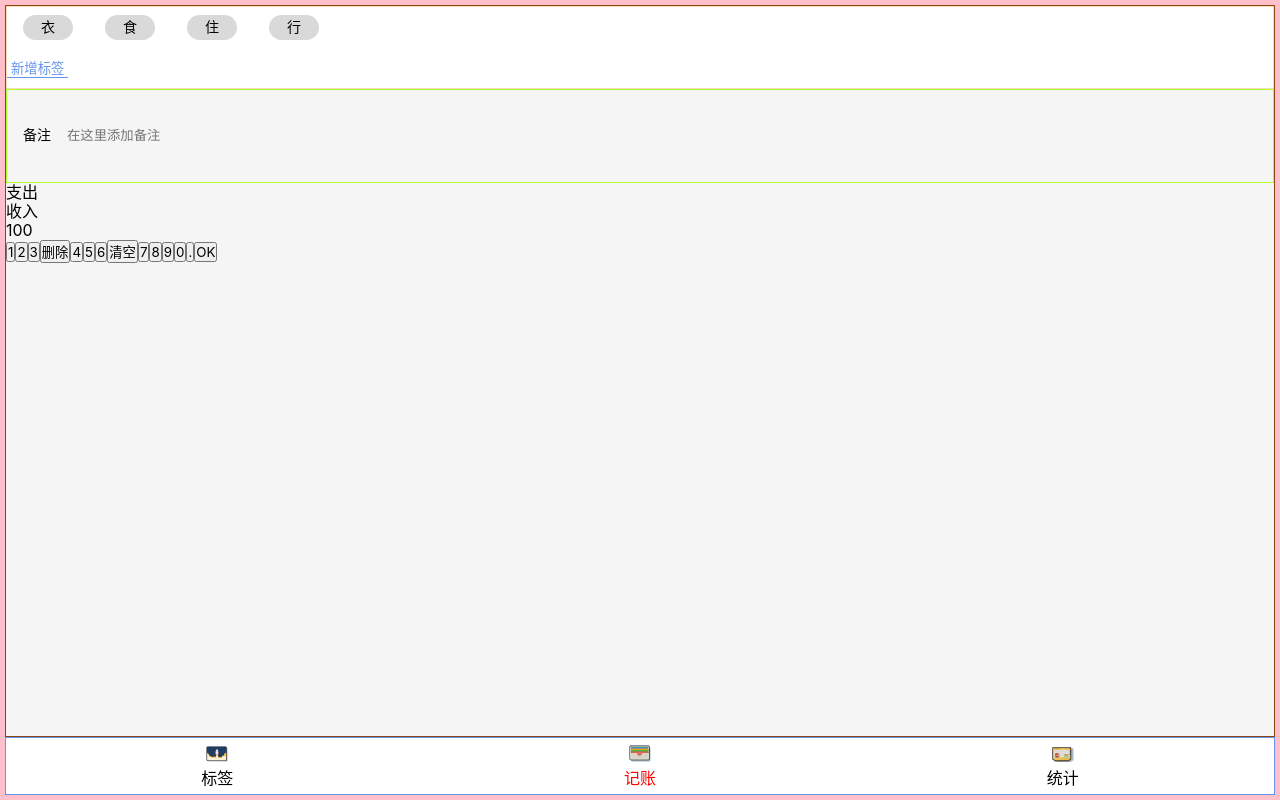
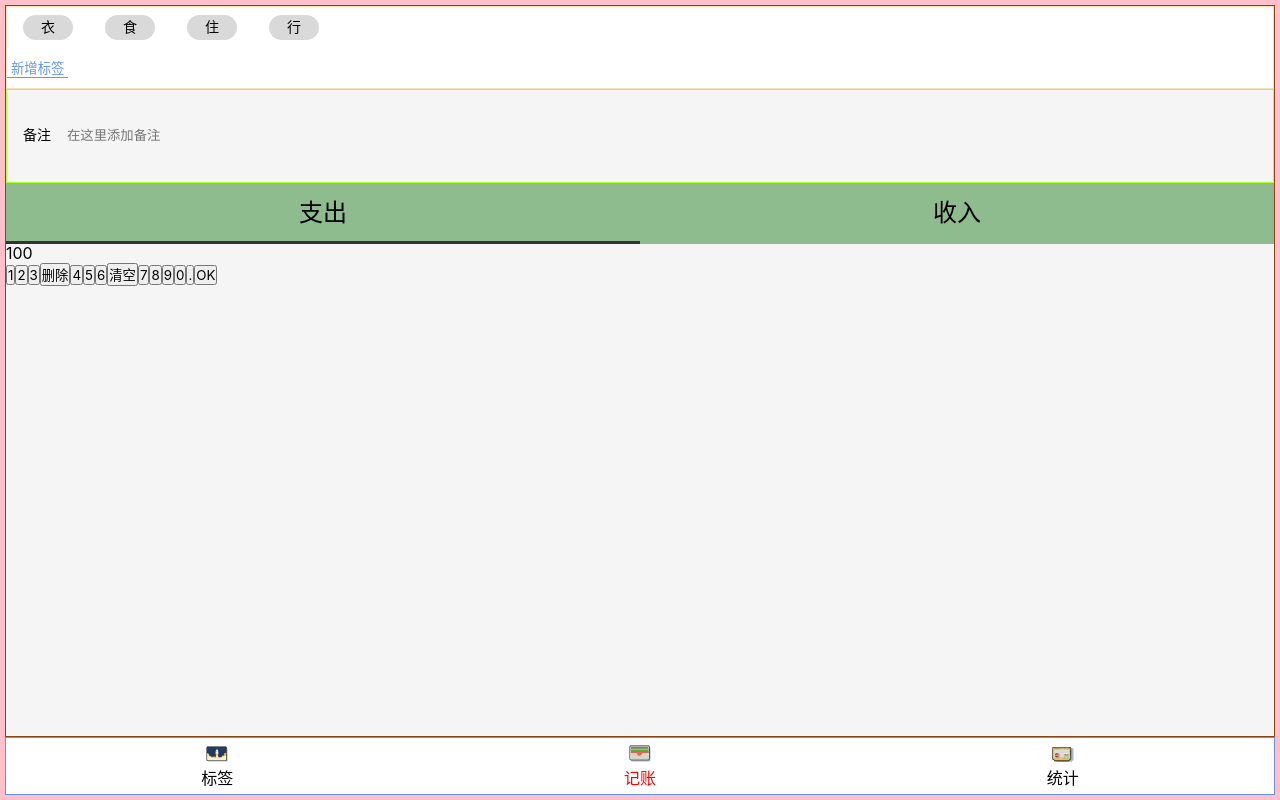
Before and after one commit to Guang-Yu6/react-my-account-book, a React app: page /#/money in a window 1280 px wide. Built offline with nearby package versions, Linux system fonts and the light colour scheme.

Commit message:
收入-支出模块 完成UI

```diff
--- a/src/views/Money.tsx
+++ b/src/views/Money.tsx
@@ -49,7 +49,27 @@
   }
 `
 const TypeSection = styled.section`
-
+  font-size: 24px;
+  > ul {
+    display: flex;
+    background: darkseagreen;
+    >li {
+      width: 50%;
+      text-align: center;
+      padding: 16px 0;
+      position: relative;
+      &.selected::after {  // 选中后 伪元素，就不会占用体积
+        content: '';
+        display: block;
+        height: 3px;
+        background: #333;
+        position: absolute;
+        width: 100%;
+        bottom:0;
+        left: 0;
+      }
+    }
+  }
 `
 const NumberSection = styled.section`
 
@@ -77,8 +97,10 @@
       </NoteSection>
 
       <TypeSection>
-        <div>支出</div>
-        <div>收入</div>
+        <ul>
+          <li className='selected'>支出</li>
+          <li>收入</li>
+        </ul>
       </TypeSection>
 
       <NumberSection>
```
